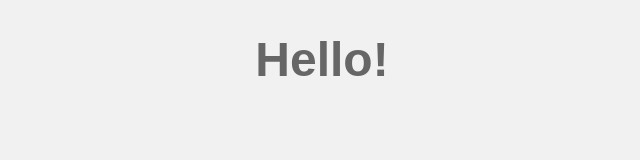
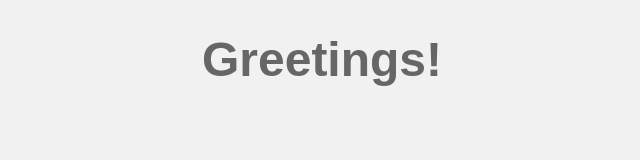
Before and after one commit to SampleSpaceDev/Webserver, a plain HTML site: page sites/testing/index.html in a window 1280 px wide. Shown: the whole page, without its empty margins (318-958 px from the left). Drawn offline with Linux system fonts and the light colour scheme.

Commit message:
Testing something

```diff
--- a/sites/testing/index.html
+++ b/sites/testing/index.html
@@ -9,6 +9,6 @@
     <title>Document</title>
 </head>
 <body>
-    <h1>Hello!</h1>
+    <h1>Greetings!</h1>
 </body>
 </html>
```
